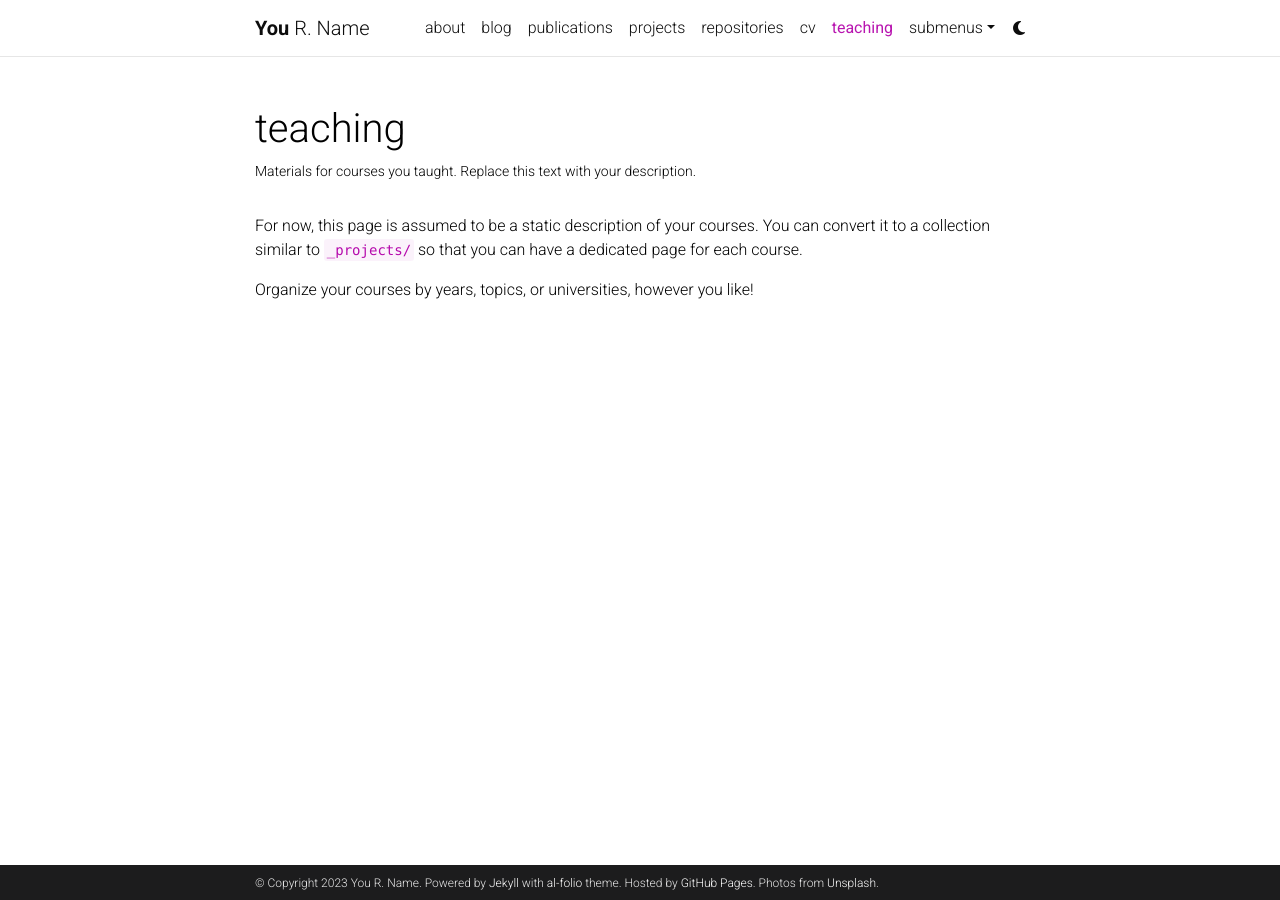
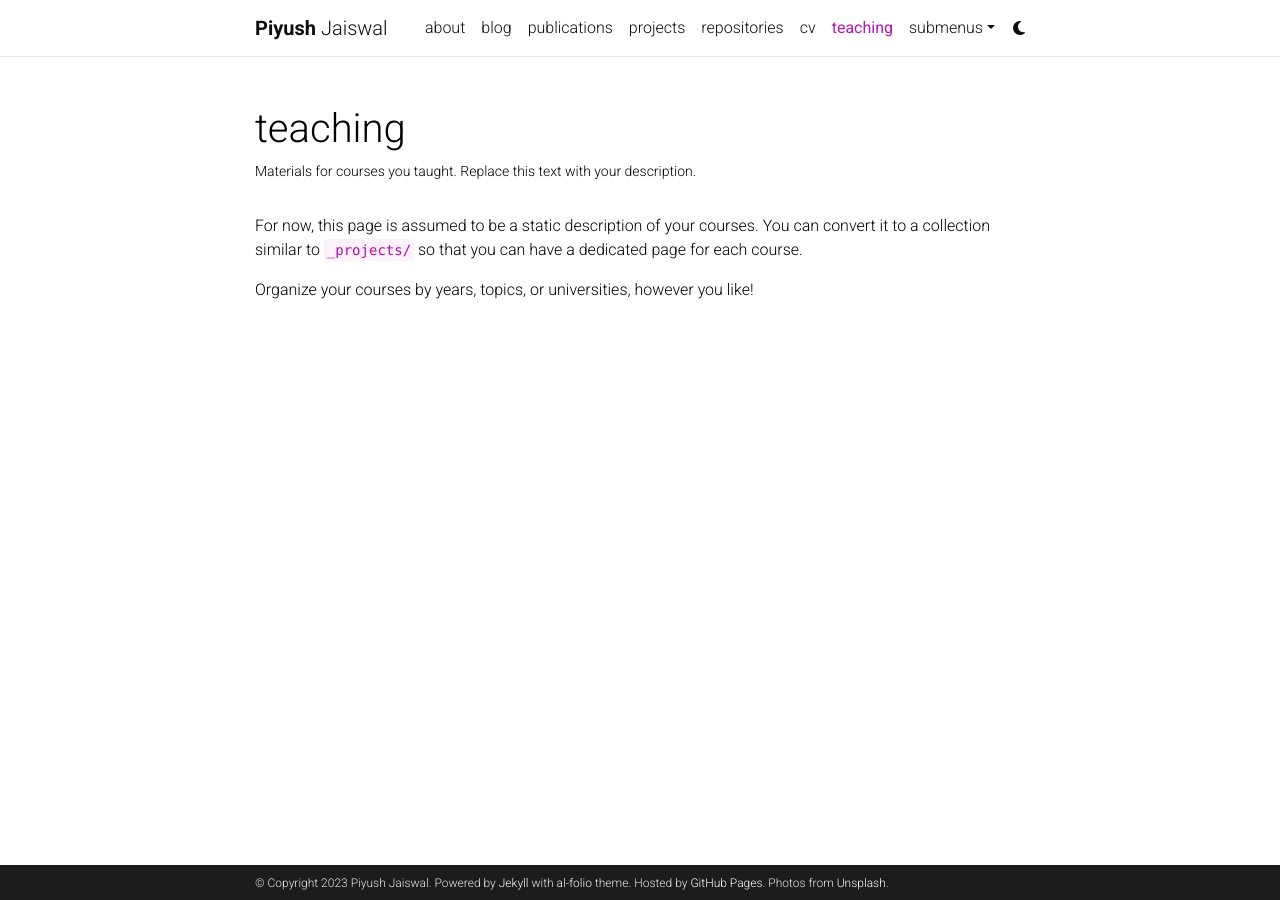
Before and after one commit to piyush-jaiswal/piyush-jaiswal.github.io, a Jekyll site: the page built from _pages/teaching.md, in a window 1280 px wide. Built offline with Jekyll 4.4.1, drawn with Linux system fonts in a browser that asks for light colours; comment, search, counter and statistics services are not loaded; a style sheet for code colours, icons or effects is not loaded.

Commit message:
Delete file for docker error and change name

```diff
--- a/_config.yml
+++ b/_config.yml
@@ -3,9 +3,9 @@
 # -----------------------------------------------------------------------------
 
 title: blank # the website title (if blank, full name will be used instead)
-first_name: You
-middle_name: R.
-last_name: Name
+first_name: Piyush
+middle_name:
+last_name: Jaiswal
 email: you@example.com
 description: > # the ">" symbol means to ignore newlines until "footer_text:"
   A simple, whitespace theme for academics. Based on [*folio](https://github.com/bogoli/-folio) design.
```
Also changed, not shown: _posts/2021-07-04-diagrams.md (deleted, +0 -44 lines).
